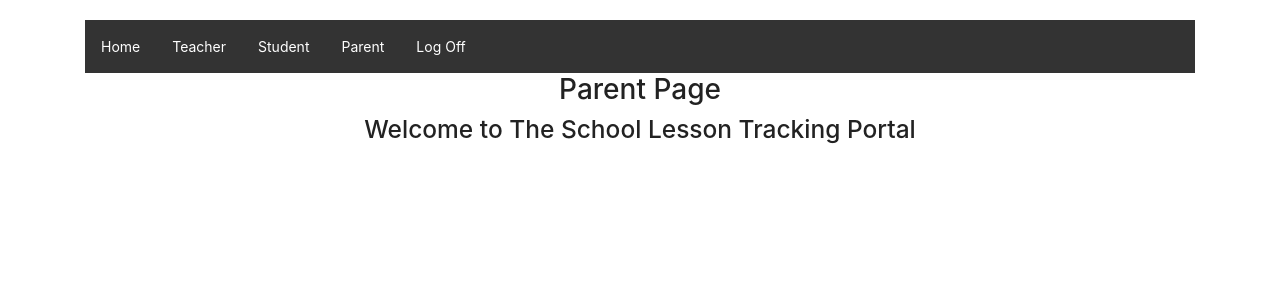
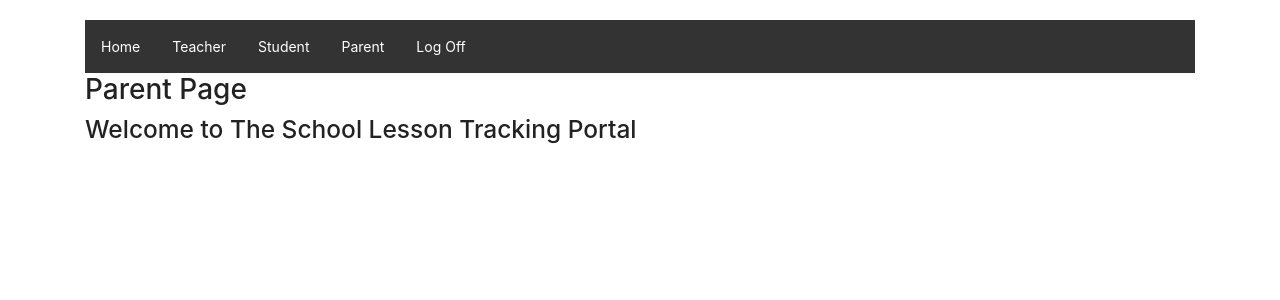
Before and after one commit to Woz-U-Group-Projects/new-team-freeze, a React (Create React App) app in the folder client-react/: page /Parent in a window 1280 px wide. Shown: the top 300 px of the page. Built offline with nearby package versions, Linux system fonts and the light colour scheme; no server answers.

Commit message:
removed center text align

```diff
--- a/client-react/src/App.css
+++ b/client-react/src/App.css
@@ -1,4 +1,4 @@
-
+/* write something different */
 
 /* Portrait and Landscape */
 @media only screen
@@ -84,10 +84,7 @@ and (min-resolution: 192dpi) {
 text-align: center;
 } */
 
-.center {
-  text-align: center;
 
-}
 
 /* ul {
   list-style-type: none;
```
